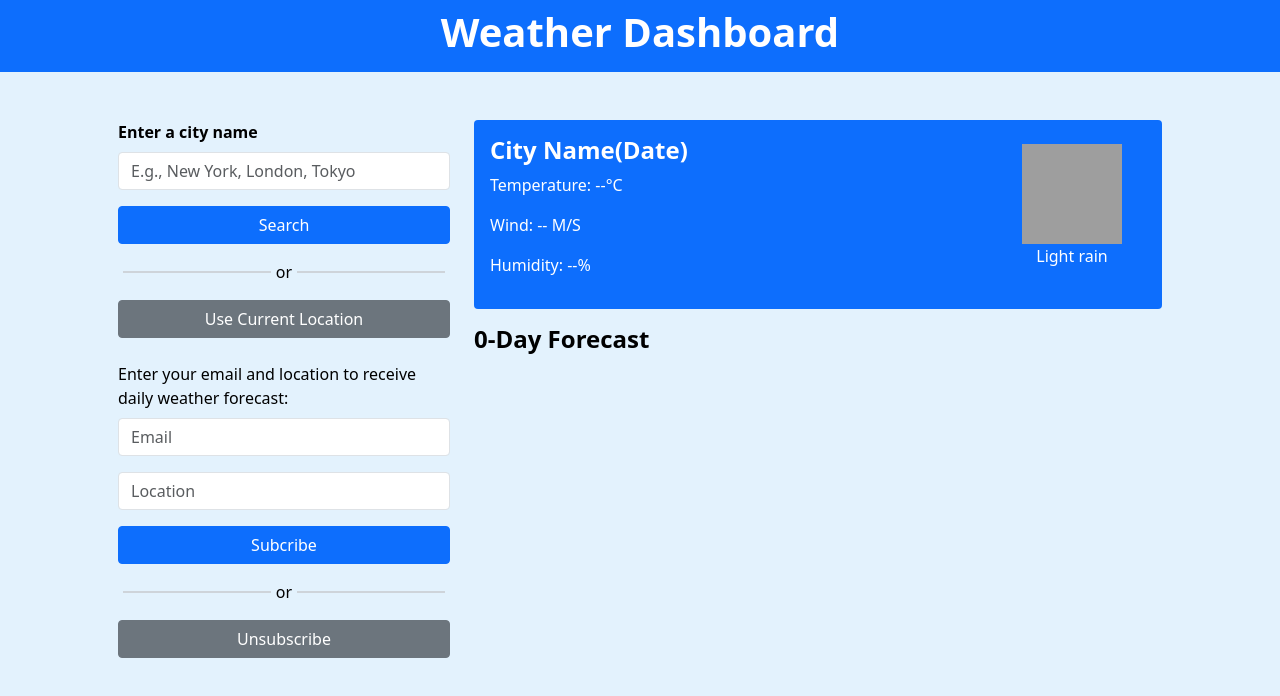
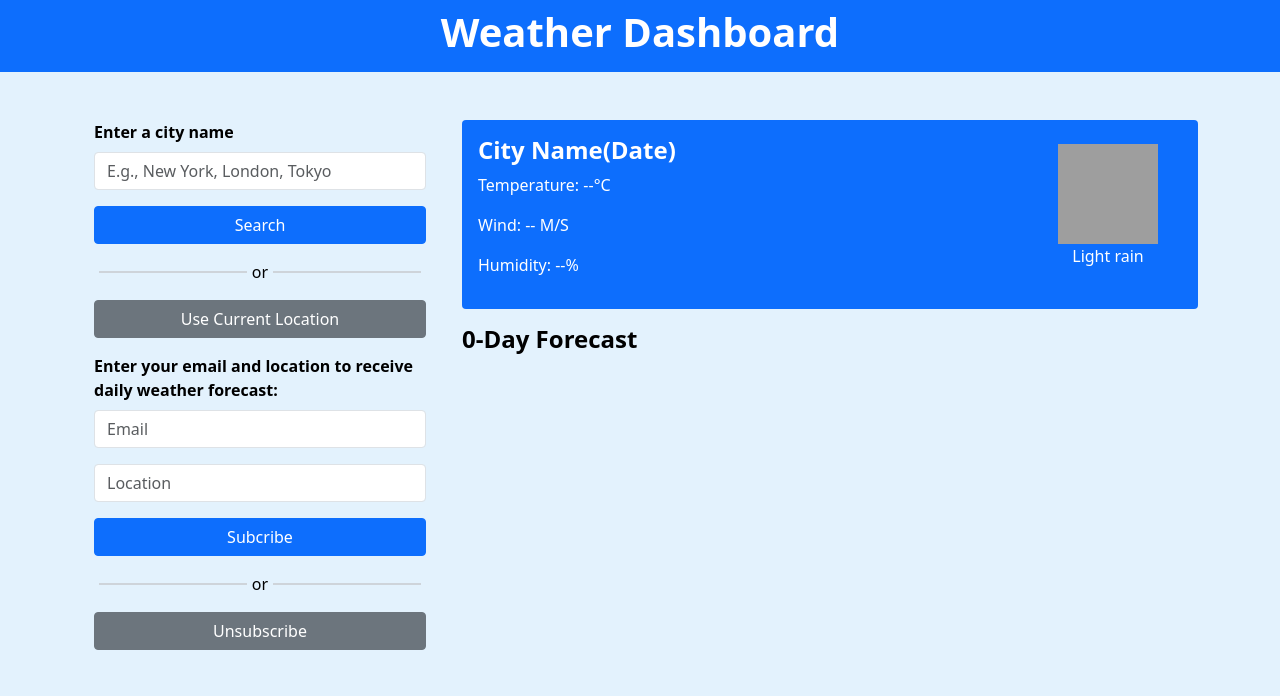
Before and after one commit to phamcanhhung2002/g-weather-forecast-frontend, a plain HTML site: page index.html in a window 1280 px wide. Drawn offline with nearby package versions, Linux system fonts and the light colour scheme; grey boxes are pictures that could not be loaded.

Commit message:
Add responsive

```diff
--- a/index.html
+++ b/index.html
@@ -10,20 +10,21 @@
       integrity="sha384-QWTKZyjpPEjISv5WaRU9OFeRpok6YctnYmDr5pNlyT2bRjXh0JMhjY6hW+ALEwIH"
       crossorigin="anonymous"
     />
-    <script
-      src="https://cdn.jsdelivr.net/npm/bootstrap@5.3.3/dist/js/bootstrap.bundle.min.js"
-      integrity="sha384-YvpcrYf0tY3lHB60NNkmXc5s9fDVZLESaAA55NDzOxhy9GkcIdslK1eN7N6jIeHz"
-      crossorigin="anonymous"
-    ></script>
     <link rel="stylesheet" href="style.css" />
   </head>
   <body class="text-white">
     <header class="text-center bg-primary py-2">
       <h1>Weather Dashboard</h1>
     </header>
-    <main class="container p-5">
+    <main class="p-lg-5 p-sm-4 p-2">
+      <div class="container-xl">
         <div class="row">
-        <section class="col-4">
+          <div class="col-md-4">
+            <section class="mb-2">
+              <div class="container-fluid">
+                <div class="row">
+                  <div class="col-sm-6 col-md-12">
+                    <div class="mb-3">
                       <label class="form-label fw-bold text-black" for="q"
                         >Enter a city name</label
                       >
@@ -40,7 +41,10 @@
                           onclick="getWeatherForecast(4, 'search-btn')"
                           id="search-btn"
                         >
-              <span class="spinner-border-sm" aria-hidden="true"></span>
+                          <span
+                            class="spinner-border-sm"
+                            aria-hidden="true"
+                          ></span>
                           <span role="status">Search</span>
                         </button>
                         <div class="divider text-black">or</div>
@@ -50,12 +54,17 @@
                           id="use-location-btn"
                           onclick="getWeatherByLocation(4,'use-location-btn')"
                         >
-              <span class="spinner-border-sm" aria-hidden="true"></span>
+                          <span
+                            class="spinner-border-sm"
+                            aria-hidden="true"
+                          ></span>
                           <span role="status"> Use Current Location</span>
                         </button>
                       </div>
-          <div class="mt-4">
-            <label class="form-label text-black" for="email"
+                    </div>
+                  </div>
+                  <div class="col-sm-6 col-md-12">
+                    <label class="form-label fw-bold text-black" for="email"
                       >Enter your email and location to receive daily weather
                       forecast:</label
                     >
@@ -78,7 +87,10 @@
                         id="subscribe-btn"
                         onclick="sendConfirmEmail()"
                       >
-                <span class="spinner-border-sm" aria-hidden="true"></span>
+                        <span
+                          class="spinner-border-sm"
+                          aria-hidden="true"
+                        ></span>
                         <span role="status">Subcribe</span>
                       </button>
                       <div class="divider text-black">or</div>
@@ -92,8 +104,12 @@
                       </button>
                     </div>
                   </div>
+                </div>
+              </div>
             </section>
-        <section class="col-8 d-flex flex-column gap-3">
+          </div>
+          <div class="col-md-8">
+            <section class="d-flex flex-column gap-3">
               <div
                 class="p-3 bg-primary d-flex flex-row justify-content-between rounded-1"
               >
@@ -119,8 +135,12 @@
               <h4 class="text-black">
                 <span id="num-forecast-dates">0</span>-Day Forecast
               </h4>
+              <div class="container-fluid">
                 <div class="row g-3" id="forecast"></div>
+              </div>
             </section>
+          </div>
+        </div>
       </div>
     </main>
     <div class="toast-container position-fixed bottom-0 end-0 p-3 text-black">
@@ -143,6 +163,11 @@
       </div>
     </div>
   </body>
+  <script
+    src="https://cdn.jsdelivr.net/npm/bootstrap@5.3.3/dist/js/bootstrap.bundle.min.js"
+    integrity="sha384-YvpcrYf0tY3lHB60NNkmXc5s9fDVZLESaAA55NDzOxhy9GkcIdslK1eN7N6jIeHz"
+    crossorigin="anonymous"
+  ></script>
   <script src="env.js"></script>
   <script src="loading.js"></script>
   <script src="toast.js"></script>
--- a/weather.js
+++ b/weather.js
@@ -53,7 +53,7 @@ function getForecastDateMarkdown(forecastdate) {
   const { avgtemp_c, maxwind_kph, avghumidity, condition } = day;
   const { icon, text } = condition;
 
-  return `<div class="col-3">
+  return `<div class="col-xl-3 col-lg-6 col-md-6 col-sm-6">
             <div class="bg-secondary rounded-1 p-3">
               <p class="fw-bold">(${formatDate(date_epoch)})</p>
               <img
@@ -98,9 +98,9 @@ function setForecastWeather(forecast, q) {
   }
 
   const addMoreBtn = parseHTML(
-    `<button type="button" class="btn btn-outline-secondary" onclick="getWeather(${newNumOfForecastDates}, 'load-more-btn', '${q}')" id="load-more-btn">
+    `<div class="d-flex justify-content-end"><button type="button" class="btn btn-outline-secondary mt-3" onclick="getWeather(${newNumOfForecastDates}, 'load-more-btn', '${q}')" id="load-more-btn">
     <span class="spinner-border-sm" aria-hidden="true"></span>
-  <span role="status">Loading More</span></button>`
+  <span role="status">Loading More</span></button></div>`
   );
 
   forecastNode.after(addMoreBtn);
```
Lines whose indentation alone changed are shown as unchanged.
